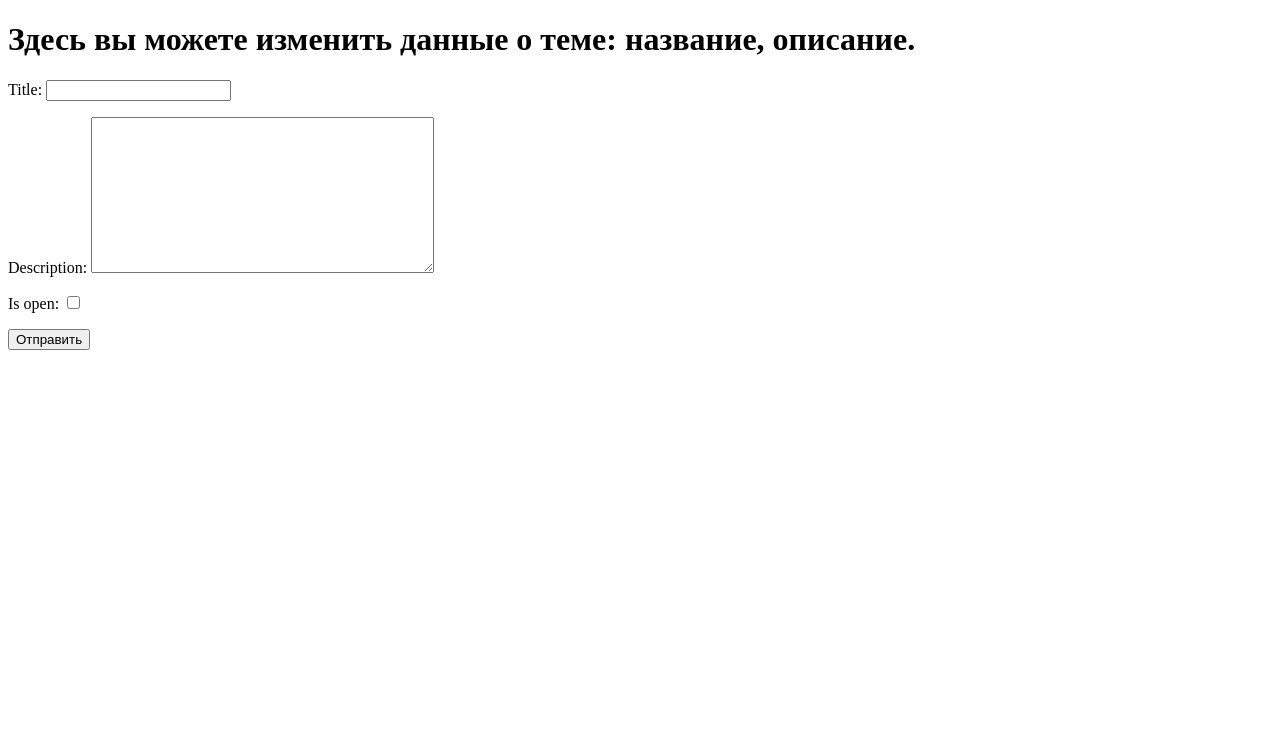
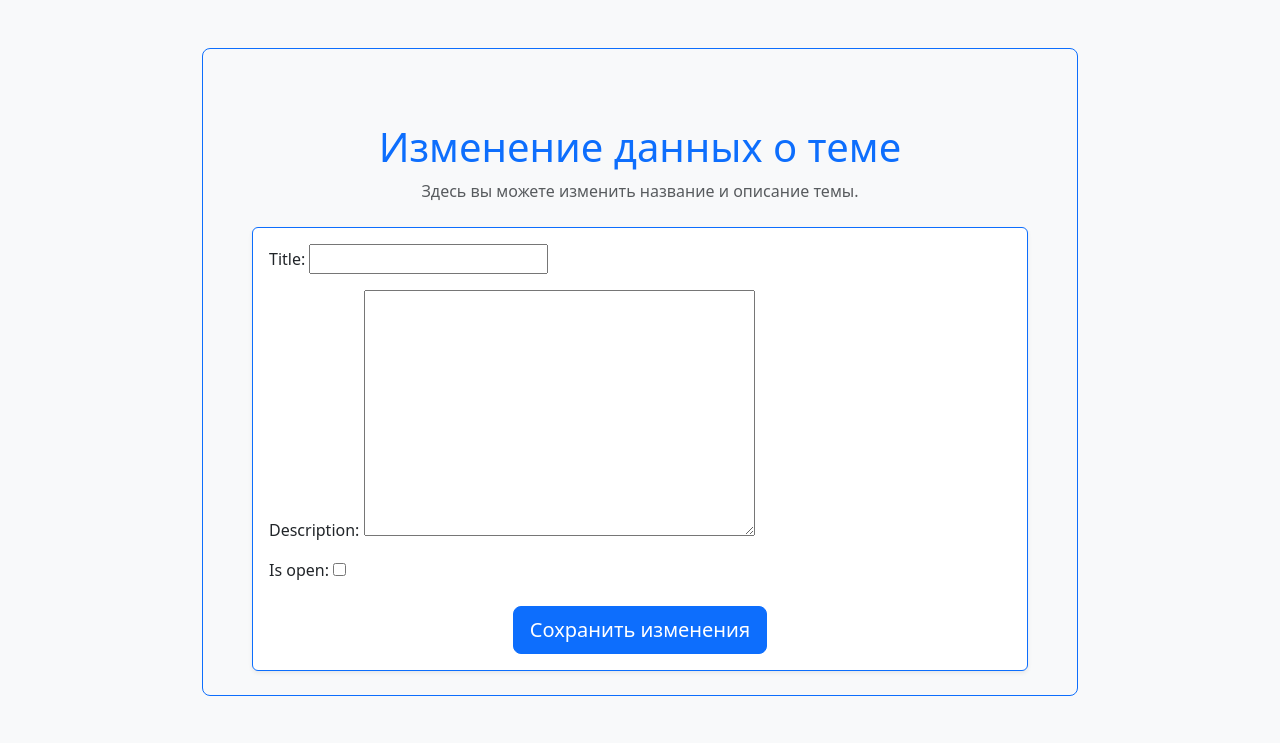
Before and after one commit to LMS-Django/LMS, a Django app: template main/templates/main/change_topic.html in a window 1280 px wide. Shown: the top 743 px of the page. Run offline with Django 5.2, Linux system fonts and the light colour scheme; the template is opened without the code that fills it: values that come from a table or form of the project are taken from there, others are empty.

Commit message:
Update change_topic.html

```diff
--- a/main/templates/main/change_topic.html
+++ b/main/templates/main/change_topic.html
@@ -1,16 +1,22 @@
-<!DOCTYPE html>
-<html lang="en">
-<head>
-    <meta charset="UTF-8">
-    <meta name="viewport" content="width=device-width, initial-scale=1.0">
-    <title>Document</title>
-</head>
-<body>
-    <h1>Здесь вы можете изменить данные о теме: название, описание.</h1>
-    <form method="post">
-        {% csrf_token %}
-        {{ form.as_p }}
-        <button type="submit">Отправить</button>
-    </form>
-</body>
-</html>
+{% extends 'users/base.html' %}
+
+{% block content %}
+<div class="container" style="max-width: 800px; margin-top: 50px;">
+    <div class="text-center mb-4">
+        <h1 class="text-primary">Изменение данных о теме</h1>
+        <p class="text-muted">Здесь вы можете изменить название и описание темы.</p>
+    </div>
+
+    <div class="card shadow-sm border-primary">
+        <div class="card-body">
+            <form method="post">
+                {% csrf_token %}
+                {{ form.as_p }}
+                <div class="text-center mt-4">
+                    <button type="submit" class="btn btn-primary btn-lg">Сохранить изменения</button>
+                </div>
+            </form>
+        </div>
+    </div>
+</div>
+{% endblock %}
```
